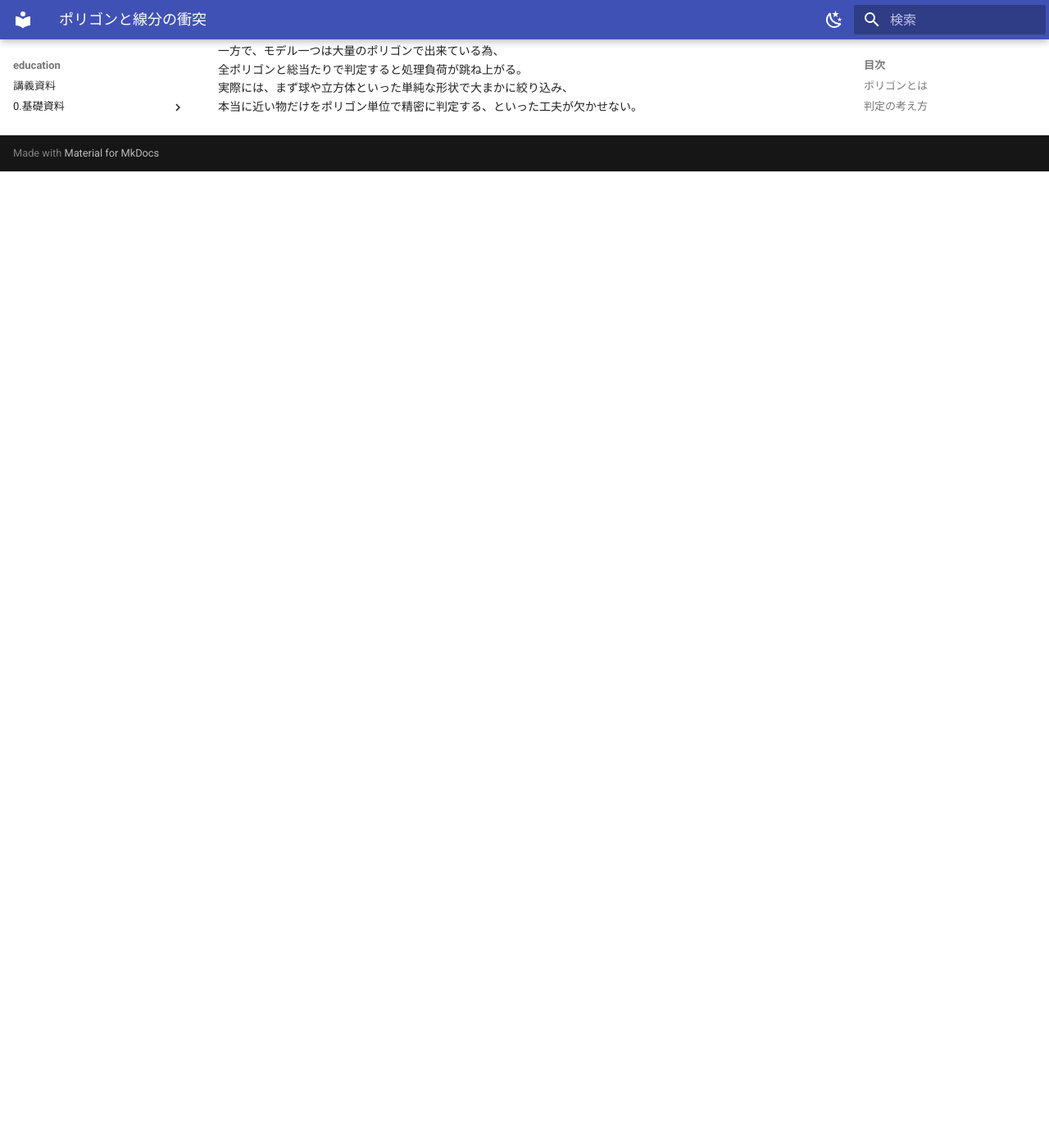
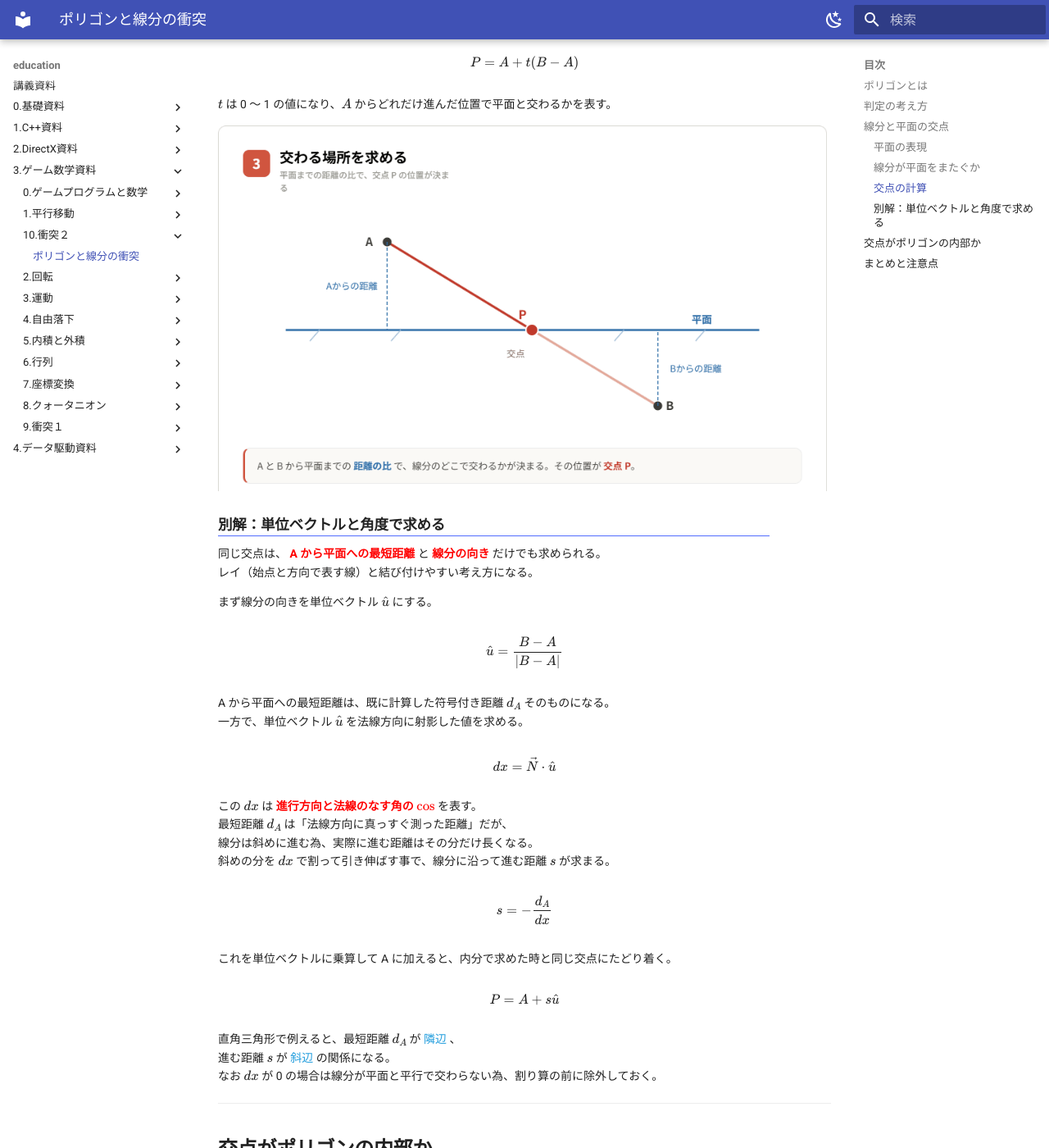
Before and after one commit to yamato-t/education, an MkDocs documentation site: the page built from docs/3.ゲーム数学資料/10.衝突２/0.衝突２.md, in a window 1280 px wide and 1400 px high, scrolled down 2979 px. Shown: the whole window at 82% size. Built offline with MkDocs 1.6.1 and Material for MkDocs 9.7.7, drawn with Linux system fonts in a browser that asks for light colours; before the commit the page ends 3188 px from its top, so only the background shows below that.

Commit message:
feat 数学の記事を更新

```diff
--- a/docs/3.ゲーム数学資料/10.衝突２/0.衝突２.md
+++ b/docs/3.ゲーム数学資料/10.衝突２/0.衝突２.md
@@ -87,6 +91,37 @@ $$t = \frac{d_{A}}{d_{A} - d_{B}}$$
 $$P = A + t(B - A)$$
 
 $t$ は 0 〜 1 の値になり、$A$ からどれだけ進んだ位置で平面と交わるかを表す。
+
+![alt text](3_交わる場所を求める.png)
+
+### **別解：単位ベクトルと角度で求める**
+
+同じ交点は、<span style ="color: #ff0000;"> **A から平面への最短距離** </span>と<span style ="color: #ff0000;"> **線分の向き** </span>だけでも求められる。
+レイ（始点と方向で表す線）と結び付けやすい考え方になる。
+
+まず線分の向きを単位ベクトル $\hat{u}$ にする。
+
+$$\hat{u} = \frac{B - A}{|B - A|}$$
+
+A から平面への最短距離は、既に計算した符号付き距離 $d_{A}$ そのものになる。
+一方で、単位ベクトル $\hat{u}$ を法線方向に射影した値を求める。
+
+$$dx = \vec{N}\cdot\hat{u}$$
+
+この $dx$ は<span style ="color: #ff0000;"> **進行方向と法線のなす角の $\cos$** </span>を表す。
+最短距離 $d_{A}$ は「法線方向に真っすぐ測った距離」だが、
+線分は斜めに進む為、実際に進む距離はその分だけ長くなる。
+斜めの分を $dx$ で割って引き伸ばす事で、線分に沿って進む距離 $s$ が求まる。
+
+$$s = -\frac{d_{A}}{dx}$$
+
+これを単位ベクトルに乗算して A に加えると、内分で求めた時と同じ交点にたどり着く。
+
+$$P = A + s\hat{u}$$
+
+直角三角形で例えると、最短距離 $d_{A}$ が<span style ="color: #219ddd;"> 隣辺 </span>、
+進む距離 $s$ が<span style ="color: #219ddd;"> 斜辺 </span>の関係になる。
+なお $dx$ が 0 の場合は線分が平面と平行で交わらない為、割り算の前に除外しておく。
 
 ---
 ## **交点がポリゴンの内部か**
```
Also changed, not shown: other parts of docs/3.ゲーム数学資料/10.衝突２/0.衝突２.md (+6 -0 lines), docs/3.ゲーム数学資料/10.衝突２/1_面の向きを決める.png (added), docs/3.ゲーム数学資料/10.衝突２/2_平面を貫くか調べる.png (added), docs/3.ゲーム数学資料/10.衝突２/3_交わる場所を求める.png (added), docs/3.ゲーム数学資料/10.衝突２/4_三角形の内部か確かめる.png (added).
